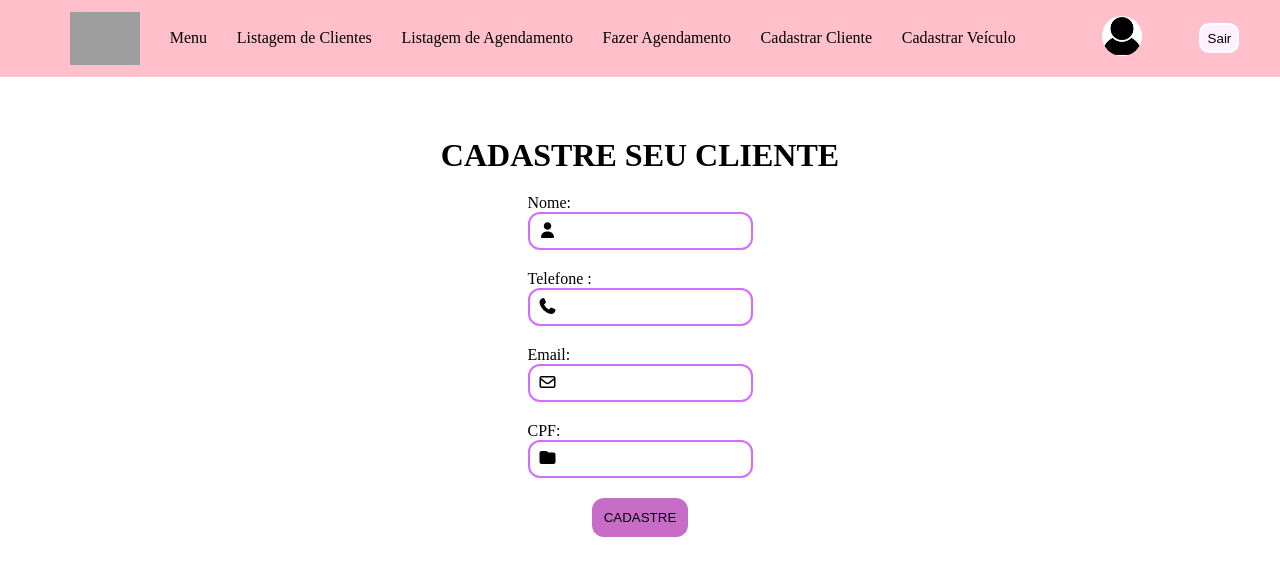
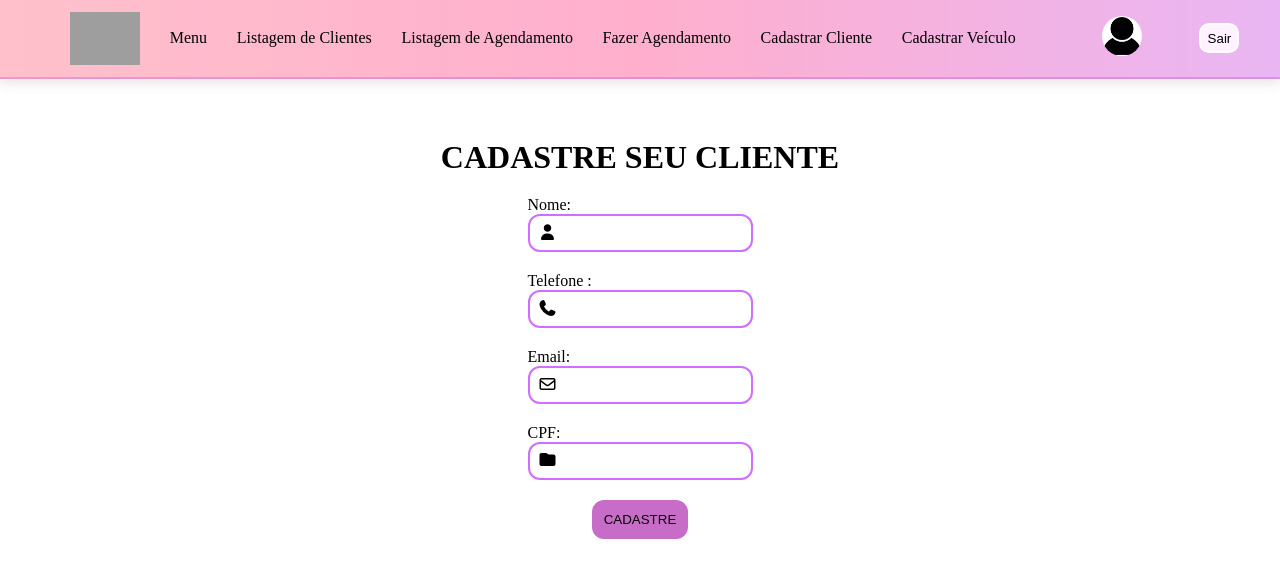
Before and after one commit to rayssamarques08/front, a plain HTML site: page cdtcliente.html in a window 1280 px wide. Drawn offline with Linux system fonts and the light colour scheme; grey boxes are pictures that could not be loaded.

Commit message:
ultima modificação

```diff
--- a/agendamento.css
+++ b/agendamento.css
@@ -7,6 +7,14 @@ body{
     background-color: rgb(255, 255, 255);
 }
 .nav-menu {
+    background: linear-gradient(
+        90deg,
+        rgba(255, 192, 203, 0.97),
+        rgba(255, 174, 205, 0.95),
+        rgba(232, 181, 245, 0.96)
+    );
+    border-bottom: 2px solid rgba(190, 80, 210, 0.35);
+    box-shadow: 0 8px 18px rgba(70, 20, 60, 0.12);
     width: 100%;
     display: flex;
     align-items: center;
--- a/cdtcliente.css
+++ b/cdtcliente.css
@@ -7,6 +7,14 @@ body{
     background-color: rgb(255, 255, 255);
 }
 .nav-menu {
+    background: linear-gradient(
+        90deg,
+        rgba(255, 192, 203, 0.97),
+        rgba(255, 174, 205, 0.95),
+        rgba(232, 181, 245, 0.96)
+    );
+    border-bottom: 2px solid rgba(190, 80, 210, 0.35);
+    box-shadow: 0 4px 12px rgba(70, 20, 60, 0.12);
     width: 100%;
     display: flex;
     align-items: center;
--- a/cdtveiculo.css
+++ b/cdtveiculo.css
@@ -7,6 +7,14 @@ body{
     background-color: rgb(255, 255, 255);
 }
 .nav-menu {
+    background: linear-gradient(
+        90deg,
+        rgba(255, 192, 203, 0.97),
+        rgba(255, 174, 205, 0.95),
+        rgba(232, 181, 245, 0.96)
+    );
+    border-bottom: 2px solid rgba(190, 80, 210, 0.35);
+    box-shadow: 0 4px 12px rgba(70, 20, 60, 0.12);
     width: 100%;
     display: flex;
     align-items: center;
--- a/listaagendamento.css
+++ b/listaagendamento.css
@@ -7,6 +7,14 @@ body{
     background-color: rgb(255, 255, 255);
 }
 .nav-menu {
+    background: linear-gradient(
+        90deg,
+        rgba(255, 192, 203, 0.97),
+        rgba(255, 174, 205, 0.95),
+        rgba(232, 181, 245, 0.96)
+    );
+    border-bottom: 2px solid rgba(190, 80, 210, 0.35);
+    box-shadow: 0 4px 12px rgba(70, 20, 60, 0.12);
     width: 100%;
     display: flex;
     align-items: center;
--- a/listacliente.css
+++ b/listacliente.css
@@ -7,6 +7,14 @@ body{
     background-color: rgb(255, 255, 255);
 }
 .nav-menu {
+    background: linear-gradient(
+        90deg,
+        rgba(255, 192, 203, 0.97),
+        rgba(255, 174, 205, 0.95),
+        rgba(232, 181, 245, 0.96)
+    );
+    border-bottom: 2px solid rgba(190, 80, 210, 0.35);
+    box-shadow: 0 4px 12px rgba(70, 20, 60, 0.12);
     width: 100%;
     display: flex;
     align-items: center;
@@ -14,7 +22,6 @@ body{
     padding: 12px;
 
 }
-
 header {
     display: flex;
     background-color: pink;
--- a/menu.css
+++ b/menu.css
@@ -10,6 +10,14 @@ body {
 }
 
 .nav-menu {
+    background: linear-gradient(
+        90deg,
+        rgba(255, 192, 203, 0.97),
+        rgba(255, 174, 205, 0.95),
+        rgba(232, 181, 245, 0.96)
+    );
+    border-bottom: 2px solid rgba(190, 80, 210, 0.35);
+    box-shadow: 0 4px 12px rgba(70, 20, 60, 0.12);
     width: 100%;
     display: flex;
     align-items: center;
--- a/style.css
+++ b/style.css
@@ -4,7 +4,14 @@
 
 }
 body{
-    background-color: pink;
+
+    background: linear-gradient(
+        135deg,
+        #ffc1d1 0%,
+        #ffb3cf 50%,
+        #e8b5f5 100%
+    );
+    min-height: 100vh;
 
 }
 main{
@@ -23,13 +30,17 @@ I{
 }
 
 .input-item{
+background: #fffafa;
 width: fit-content;
 border: 2px solid #d16dff;
 padding: 8px;
 border-radius: 12px;
+
 }
 .input-item:focus-within{
-border: 4px solid purple;
+    outline: none;
+border-color: #a52bd6;
+box-shadow: 0 0 8px rgba(165, 43, 214, 0.25);
 }
 
 
@@ -38,17 +49,24 @@ input{
     outline: none;
 }
 .btn-login{
-  margin: 0 auto;
+    background: linear-gradient(
+        135deg,
+        #d77be8,
+        #a84dcc
+    );
+  margin: auto;
   display: block;
   border: none;
-  color: white;
-  background-color: rgb(199, 109, 199);
+  cursor: pointer;
   border-radius: 12px;
-  padding: 12px;
+  padding: 10px 20px;
 }
 .btn-login:hover{
-    background-color: rgb(239, 155, 239);
-    color: black;
+    background: linear-gradient(
+        135deg,
+        #c85de0,
+        #8d35b5
+    );
 }
 
 .inputGroup{
```
